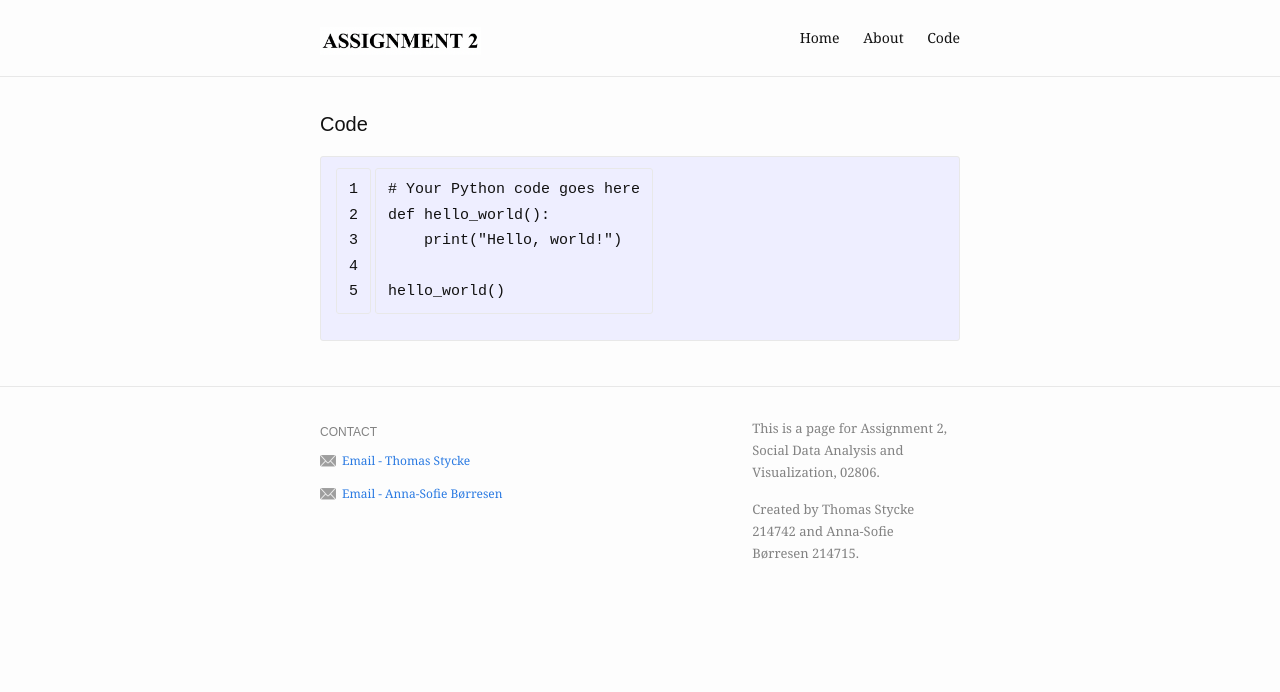
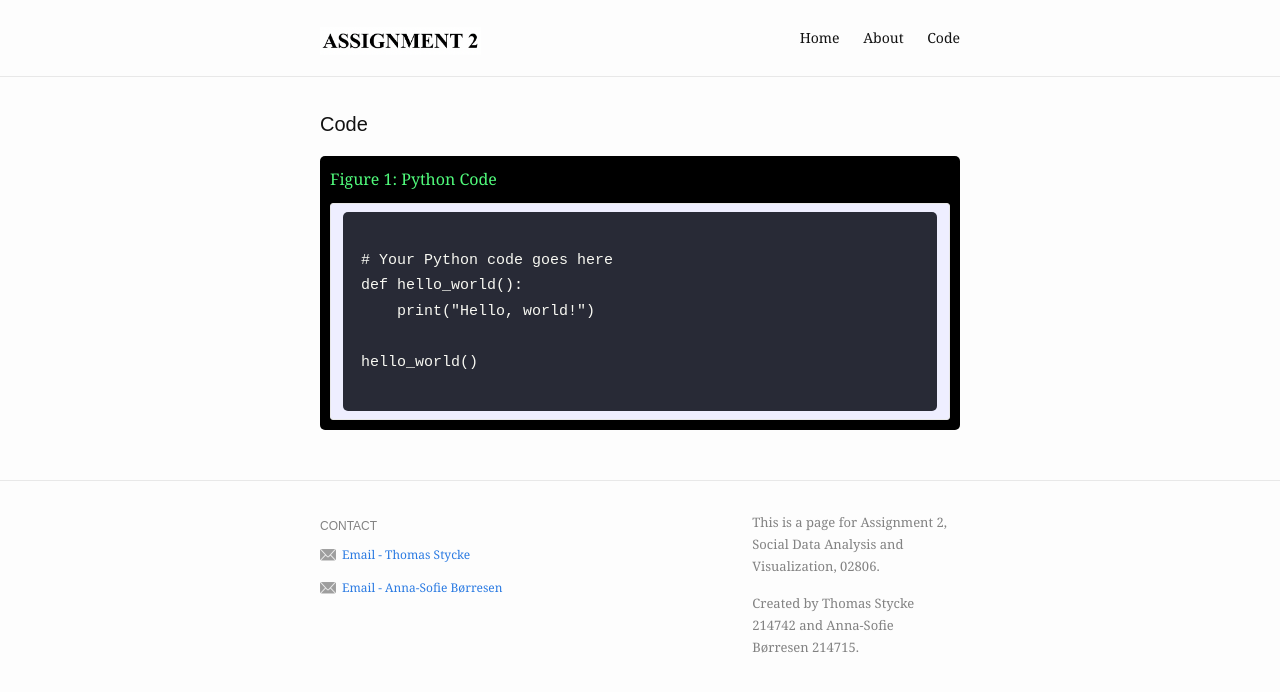
Before and after one commit to Thomasstycke/Thomasstycke.github.io, a Jekyll site: the page built from code.md, in a window 1280 px wide. Shown: the top 692 px of the page. Built offline with Jekyll 4.4.1, drawn with Linux system fonts in a browser that asks for light colours.

```diff
--- a/code.md
+++ b/code.md
@@ -4,10 +4,40 @@ title: Code
 slug: /code
 ---
 
-{% highlight python linenos %}
-# Your Python code goes here
-def hello_world():
-    print("Hello, world!")
+<style>
+  figure {
+    background-color: black;
+    color: #F8F8F2; /* Adjust text color as needed */
+    padding: 10px;
+    border-radius: 5px;
+    margin-bottom: 20px;
+  }
 
-hello_world()
-{% endhighlight %}
+  figcaption {
+    color: #50fa7b; /* Adjust caption color as needed */
+    font-size: 16px;
+    margin-bottom: 10px;
+  }
+
+  pre {
+    margin: 0;
+  }
+
+  code {
+    display: block;
+    padding: 10px;
+    border-radius: 5px;
+    background-color: #282a36; /* Adjust code background color as needed */
+  }
+</style>
+
+<figure>
+  <figcaption>Figure 1: Python Code</figcaption>
+  <pre><code class="python">
+  # Your Python code goes here
+  def hello_world():
+      print("Hello, world!")
+
+  hello_world()
+  </code></pre>
+</figure>
```
